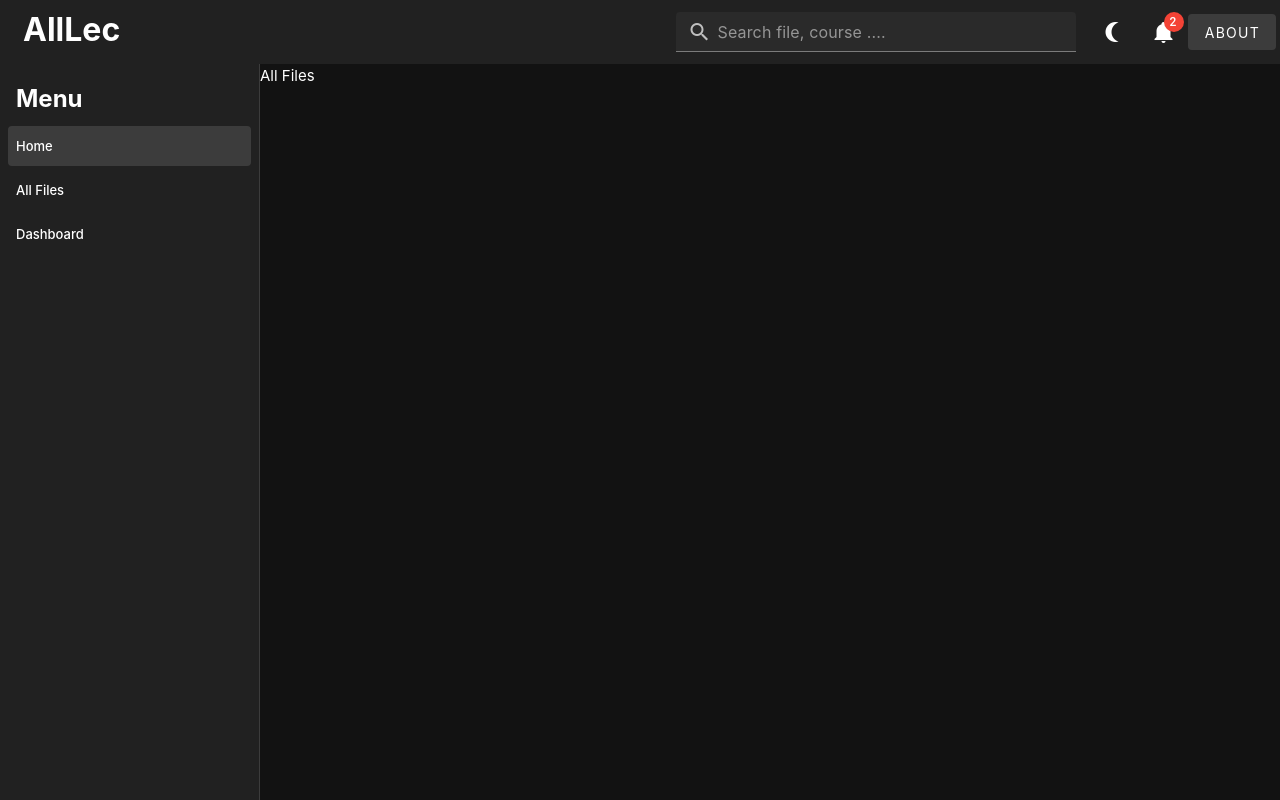
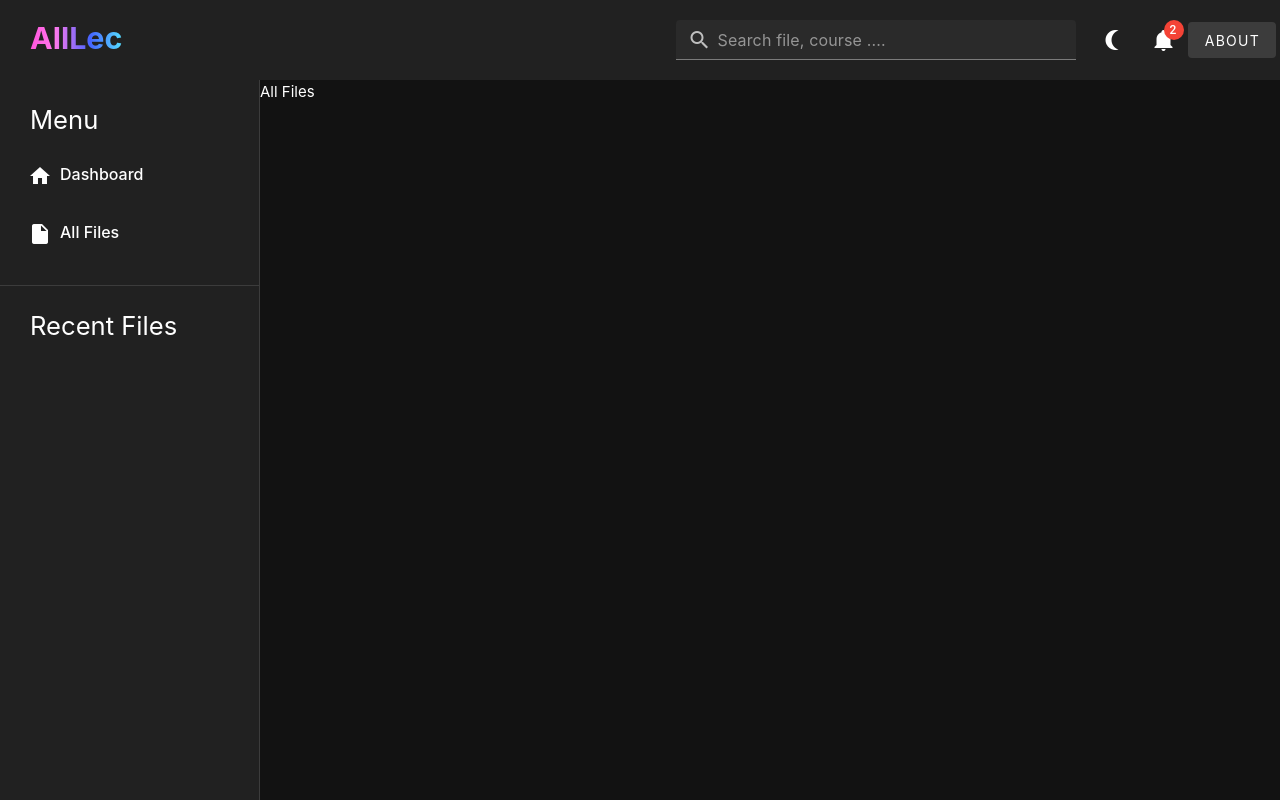
Before and after one commit to BecomeMyDiary/AllLec, a Vue app: page / in a window 1280 px wide. Built offline with nearby package versions, Linux system fonts and the light colour scheme.

Commit message:
Update Ui 1

```diff
--- a/src/layouts/LeftLayout.vue
+++ b/src/layouts/LeftLayout.vue
@@ -1,25 +1,32 @@
 <template>
     <v-navigation-drawer location="left" permanent width="260">
         <div class="nav-title">Menu</div>
-        <v-list density="compact" nav>
-            <v-list-item to="/" link>
-                <v-list-item-title>Home</v-list-item-title>
+        <v-list nav>
+            <v-list-item to="/dashboard" link>
+                <v-list-item-title class="page-text"><v-icon start>mdi-home</v-icon>Dashboard</v-list-item-title>
             </v-list-item>
             <v-list-item to="/allfile" link>
-                <v-list-item-title>All Files</v-list-item-title>
-            </v-list-item>
-            <v-list-item to="/dashboard" link>
-                <v-list-item-title>Dashboard</v-list-item-title>
+                <v-list-item-title class="page-text"><v-icon start>mdi-file</v-icon>All Files</v-list-item-title>
             </v-list-item>
         </v-list>
+        <v-divider class="mt-4"></v-divider>
+        <div class="nav-title">Recent Files</div>
     </v-navigation-drawer>
 </template>
 
-<style>
+<style scoped>
 .nav-title {
-    font-size: 1.5rem;
-    font-weight: bold;
-    padding-left: 16px;
-    padding-top: 16px;
+    font-size: 1.6rem;
+    padding-left: 30px;
+    padding-top: 20px;
+    font-weight: normal;
+}
+
+:deep(.page-text) {
+    font-size: 1rem;
+}
+
+.v-list-item {
+    padding: 15px 20px;
 }
 </style>
--- a/src/layouts/TopLayout.vue
+++ b/src/layouts/TopLayout.vue
@@ -8,15 +8,18 @@ const search = ref('');
 </script>
 
 <template>
-    <v-app-bar location="top" flat>
+    <v-app-bar location="top" flat height="80">
         <template #title>
             <router-link
             to="/"
             class="app-title"
             style="
-                color: inherit;
+                background: linear-gradient(to right, #FF47D6, #FF78EC, #4564FF, #57E9FF);
+                -webkit-background-clip: text;
+                -webkit-text-fill-color: transparent;
                 text-decoration: none;
-                font-size: 2rem;
+                padding-left: 10px;
+                font-size: 1.9rem;
                 font-weight: bold;
                 cursor: pointer;
             "
```
